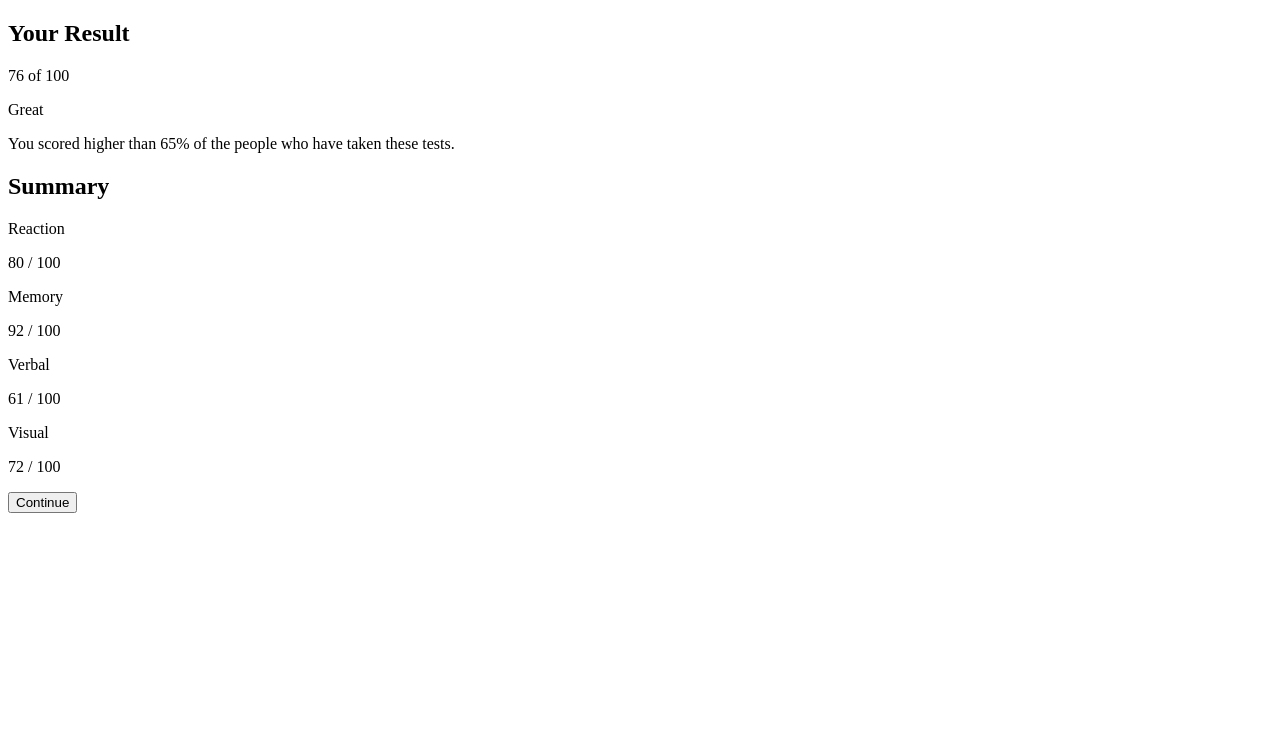
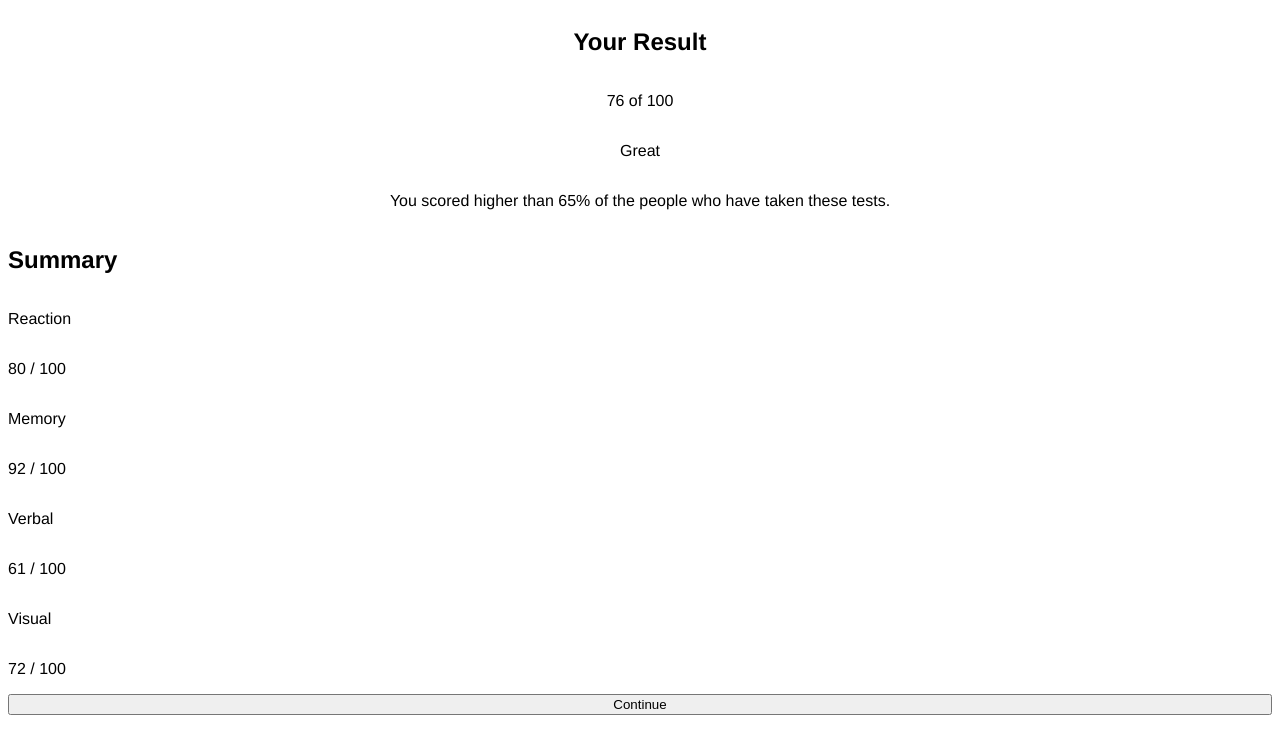
Before and after one commit to coreystone01/Summary-Component, a website built with Parcel: page index.html in a window 1280 px wide. Built offline with nearby package versions, Linux system fonts and the light colour scheme; a web font is replaced by a local one.

Commit message:
Place the font-stack variable back into the font partial; Create a container partial; create a results partial for specific styling to results; add partials to style.scss

```diff
--- a/scss/abstracts/_font.scss
+++ b/scss/abstracts/_font.scss
@@ -3,4 +3,6 @@
     src: url(https://fonts.google.com/specimen/Hanken+Grotesk);
 }
 
+$font-stack: "Hanken Grotesk", helvetica, sans-serif;
+
 // $font-stack: "Hanken Grotesk", helvetica, sans-serif;
--- a/scss/abstracts/_variables.scss
+++ b/scss/abstracts/_variables.scss
@@ -22,4 +22,3 @@ $dark-blue: hsl(224, 30%, 27%);
 
 // body copy
 $font-copy-size: 18px;
-$font-stack: "Hanken Grotesk", helvetica, sans-serif;
--- /dev/null
+++ b/scss/layout/_container.scss
@@ -0,0 +1,3 @@
+.container {
+    display: grid;
+}
--- /dev/null
+++ b/scss/layout/_results.scss
@@ -0,0 +1,4 @@
+[name=results]    {
+    justify-content: center;
+    text-align: center;
+}
--- /dev/null
+++ b/scss/pages/_index.scss
@@ -0,0 +1,7 @@
+@use '/scss/abstracts/font';
+.wrapper    {
+    // mobile layout
+    display: flex;
+    flex-direction: column;
+    font-family: font.$font-stack;
+}
--- a/scss/style.scss
+++ b/scss/style.scss
@@ -1,3 +1,6 @@
 // style.scss is just outside of the scss folder (for troubleshooting) so I need to use a ./ to get parcel to pick it up
 @use './scss/abstracts/font';
 @use './scss/abstracts/variables';
+@use './layout/container';
+@use './pages/index';
+@use './layout/results';
```
